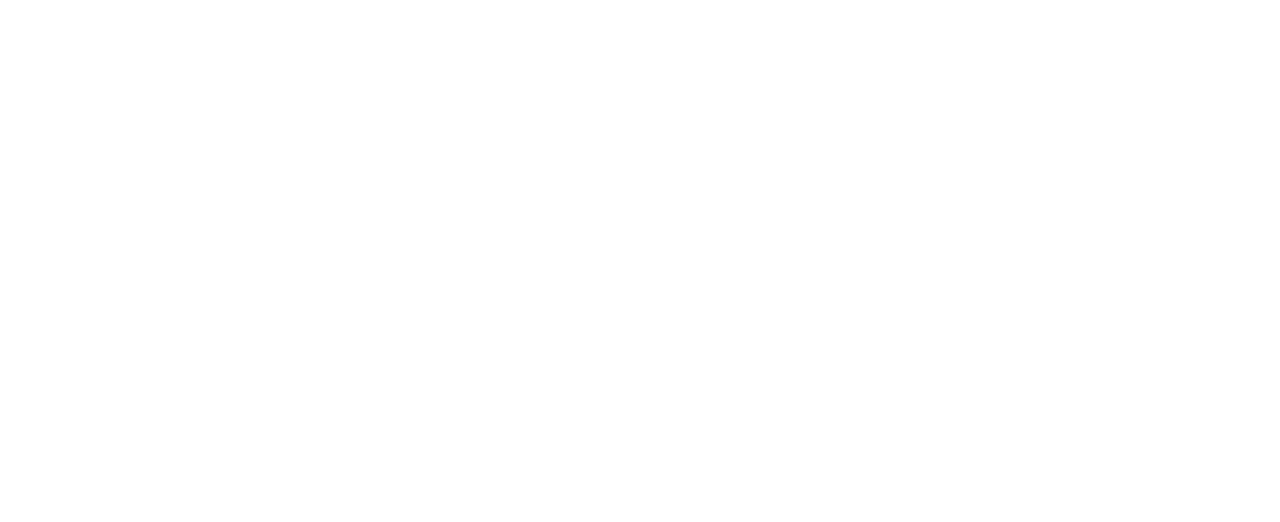
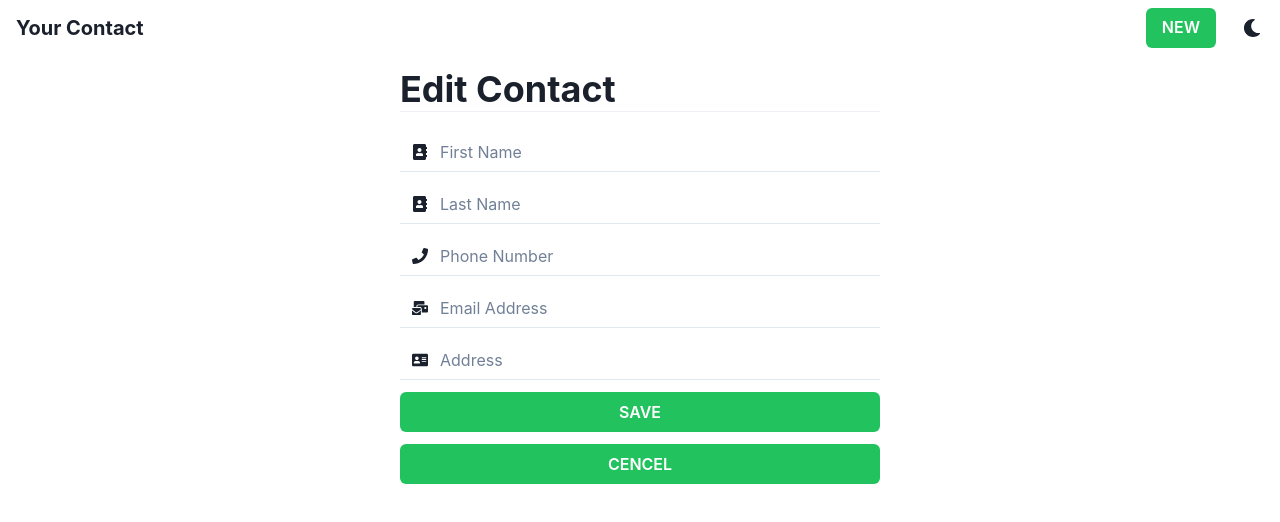
Before and after one commit to Ikhor03/contact-web-app, a React (Create React App) app: page /edit/1 in a window 1280 px wide. Before the commit this address had no page. Shown: the top 522 px of the page. Built offline with nearby package versions, Linux system fonts and the light colour scheme; no server answers.

Commit message:
setup edit data

```diff
--- a/src/App.js
+++ b/src/App.js
@@ -21,7 +21,7 @@ function App() {
           <Routes>
             <Route path='/' element={<Main/>} />
             <Route path='/add' element={<AddContact/>} />
-            <Route path='/edit' element={<EditContact/>} />
+            <Route path='/edit/:id' element={<EditContact/>} />
           </Routes>
         </BrowserRouter>
       </Grid>
--- a/src/component/ContactList.js
+++ b/src/component/ContactList.js
@@ -3,7 +3,7 @@ import React, { useEffect } from 'react'
 import { FaRegEdit, FaTrashAlt } from 'react-icons/fa'
 import { useDispatch, useSelector } from 'react-redux'
 import { Link } from 'react-router-dom'
-import { getContact, selectAllContact, selectStatusContact } from '../features/contact/sliceContact'
+import { getContact, selectAllContact, selectStatusContact, setStatus } from '../features/contact/sliceContact'
 
 const ContactList = () => {
     const contacts = useSelector(selectAllContact)
@@ -60,7 +60,7 @@ const ContactList = () => {
                                         <Td>{el.address.city}</Td>
                                         <Td >
                                             <Box display='flex' gap={3}>
-                                                <Link to="/edit">
+                                                <Link to={`/edit/${el.id}`} onClick={() => dispatch(setStatus())} >
                                                     <FaRegEdit />
                                                 </Link>
                                                 <FaTrashAlt />
--- a/src/component/FormContact.js
+++ b/src/component/FormContact.js
@@ -1,20 +1,42 @@
 import { Button, Center, Divider, FormControl, FormErrorMessage, Heading, Input, InputGroup, InputLeftElement, Stack } from '@chakra-ui/react'
-import React, { useState } from 'react'
+import React, { useEffect, useState } from 'react'
 import { FaAddressBook, FaAddressCard, FaMailBulk, FaPhone } from 'react-icons/fa'
-import { useSelector } from 'react-redux'
-import { Link } from 'react-router-dom'
-import { selectAllContact } from '../features/contact/sliceContact'
+import { useDispatch, useSelector } from 'react-redux'
+import { Link, useParams } from 'react-router-dom'
+import { getContactById, selectAllContact, selectStatusContact, setStatus } from '../features/contact/sliceContact'
 
-const FormContact = ({ title }) => {
+const FormContact = ({ title , isNew}) => {
     const contacts = useSelector(selectAllContact)
-    console.log(contacts)
+    const statusContact = useSelector(selectStatusContact)
+    const dispatch = useDispatch()
+    const {id} = useParams()
     const [input, setInput] = useState({
         firstName: "",
-        lastName : "",
-        phoneNumber: "",
+        lastName: "",
+        phone: "",
         email: "",
         address: ""
     })
+
+    useEffect(() => {
+        if (statusContact === 'idle' && id){
+            dispatch(getContactById(id))
+        }
+        if (statusContact === 'succeeded'){
+            setInput({
+                firstName: contacts[0]?.firstName,
+                lastName: contacts[0]?.lastName,
+                phone: contacts[0]?.phone,
+                email: contacts[0]?.email,
+                address: contacts[0]?.address.city
+            })
+        }
+
+        if (isNew) {
+            setInput({})
+            dispatch(setStatus())
+        }
+    }, [dispatch, id, statusContact])
 
 
     const handleInputChange = (e) => {
@@ -23,11 +45,12 @@ const FormContact = ({ title }) => {
         setInput({ ...input, [key]: value })
     }
     const handleError = (isError) => isError && (
-        <FormErrorMessage>Email is required.</FormErrorMessage>
+        <FormErrorMessage> is required.</FormErrorMessage>
     )
 
     const isError = input === ''
-    const handleSubmit = () => {
+    const handleSubmit = (e) => {
+        e.preventDefault()
         handleError(isError)
         console.log(input)
         alert("submitted")
@@ -36,7 +59,7 @@ const FormContact = ({ title }) => {
     return (
         <>
             <Center>
-                <FormControl as={"form"} isInvalid={isError} maxW={"480px"}>
+                <FormControl as={"form"} maxW={"480px"} isInvalid={isError}>
                     <Heading>{title}</Heading>
                     <Divider mb={5} />
                     <Stack spacing={3}>
@@ -75,11 +98,11 @@ const FormContact = ({ title }) => {
                                 <FaPhone color='gray.300' />
                             </InputLeftElement>
                             <Input
-                                name='phoneNumber'
+                                name='phone'
                                 focusBorderColor='whatsapp'
                                 variant='flushed'
                                 onChange={handleInputChange}
-                                value={input.phoneNumber}
+                                value={input.phone}
                                 placeholder='Phone Number'
                             />
                         </InputGroup>
@@ -119,7 +142,7 @@ const FormContact = ({ title }) => {
                         >
                             SAVE
                         </Button>
-                        <Button colorScheme='whatsapp' >
+                        <Button colorScheme='whatsapp' onClick={() => dispatch(setStatus())}>
                             <Link to='/' >
                                 CENCEL
                             </Link>
--- a/src/features/contact/sliceContact.js
+++ b/src/features/contact/sliceContact.js
@@ -14,6 +14,11 @@ export const getContact = createAsyncThunk('contact/getContact', async () => {
     return res.data.users
 })
 
+export const getContactById = createAsyncThunk('contact/getContactById', async (id) => {
+    const res = await axios.get(`${baseURL}/${id}`)
+    return res.data
+})
+
 const contactSlice = createSlice({
     name: "contact",
     initialState,
@@ -21,8 +26,14 @@ const contactSlice = createSlice({
         addContact: (state, action) => {
             state.contacts.push(action.payload)
         },
+        updateContact : (state, action) => {
+
+        },
         deleteContact: (state, action) => {
             state.contacts = state.filter((el) => el.id !== action.payload)
+        },
+        setStatus : (state, action) => {
+            state.status = 'idle'
         }
     },
     extraReducers : builder => {
@@ -39,10 +50,24 @@ const contactSlice = createSlice({
                 state.contacts = []
                 state.error = action.error
             })
+            // case get contact by id
+            .addCase(getContactById.fulfilled, (state, action) => {
+                state.status = 'succeeded'
+                state.contacts = [action.payload]
+            })
+            .addCase(getContactById.pending, (state, action) => {
+                state.status = 'loading'
+                state.contacts = action.payload
+            })
+            .addCase(getContactById.rejected, (state, action) => {
+                state.status = 'failed'
+                state.contacts = []
+                state.error = action.error
+            })
     }
 })
 
-export const {addContact, deleteContact} = contactSlice.actions
+export const {addContact, deleteContact, updateContact, setStatus} = contactSlice.actions
 
 export default contactSlice.reducer
 
--- a/src/pages/AddContact.js
+++ b/src/pages/AddContact.js
@@ -8,6 +8,7 @@ const AddContact = () => {
             <Header />
             <FormContact
                 title={"+Add Contact"}
+                isNew={true}
             />
         </>
     )
```
